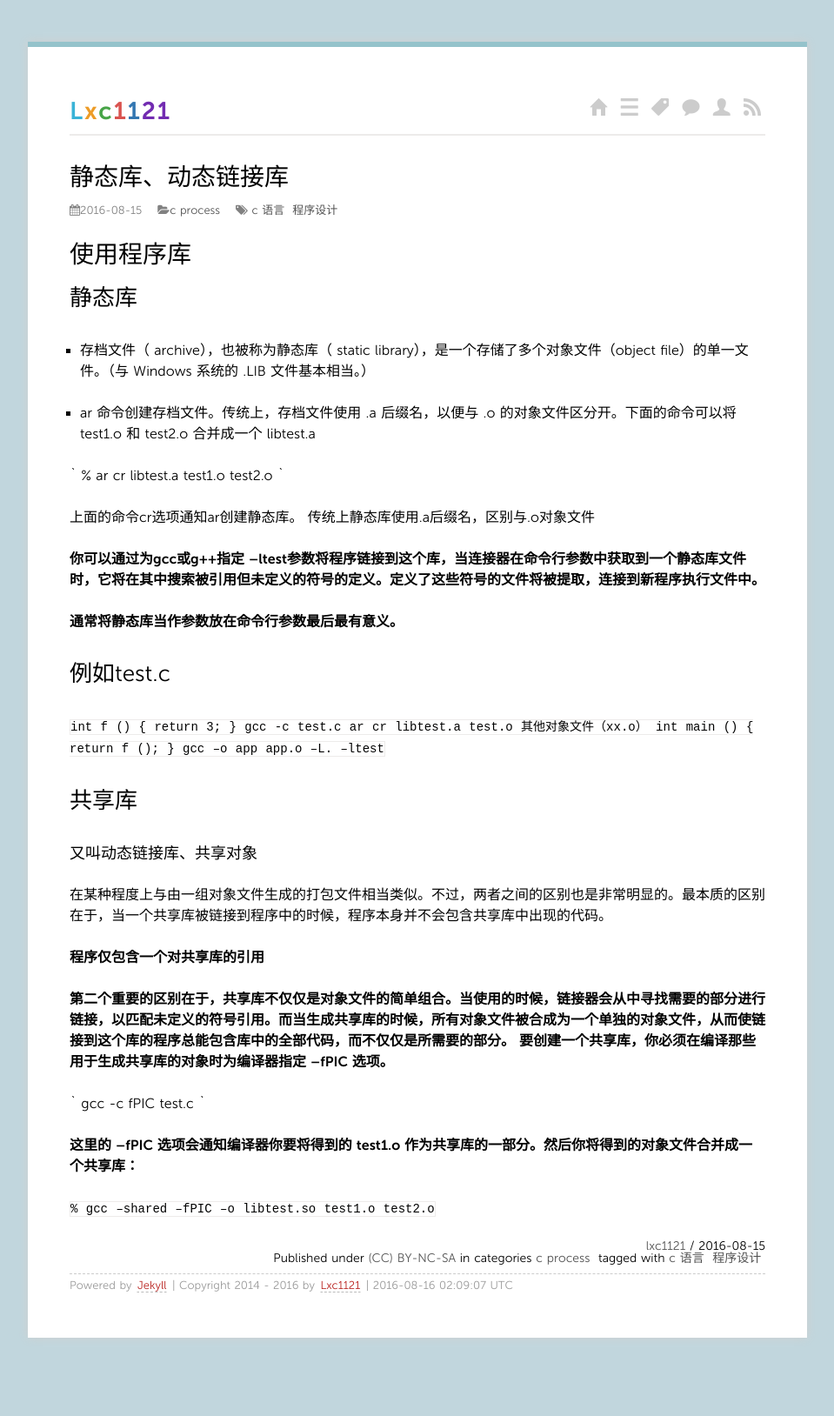
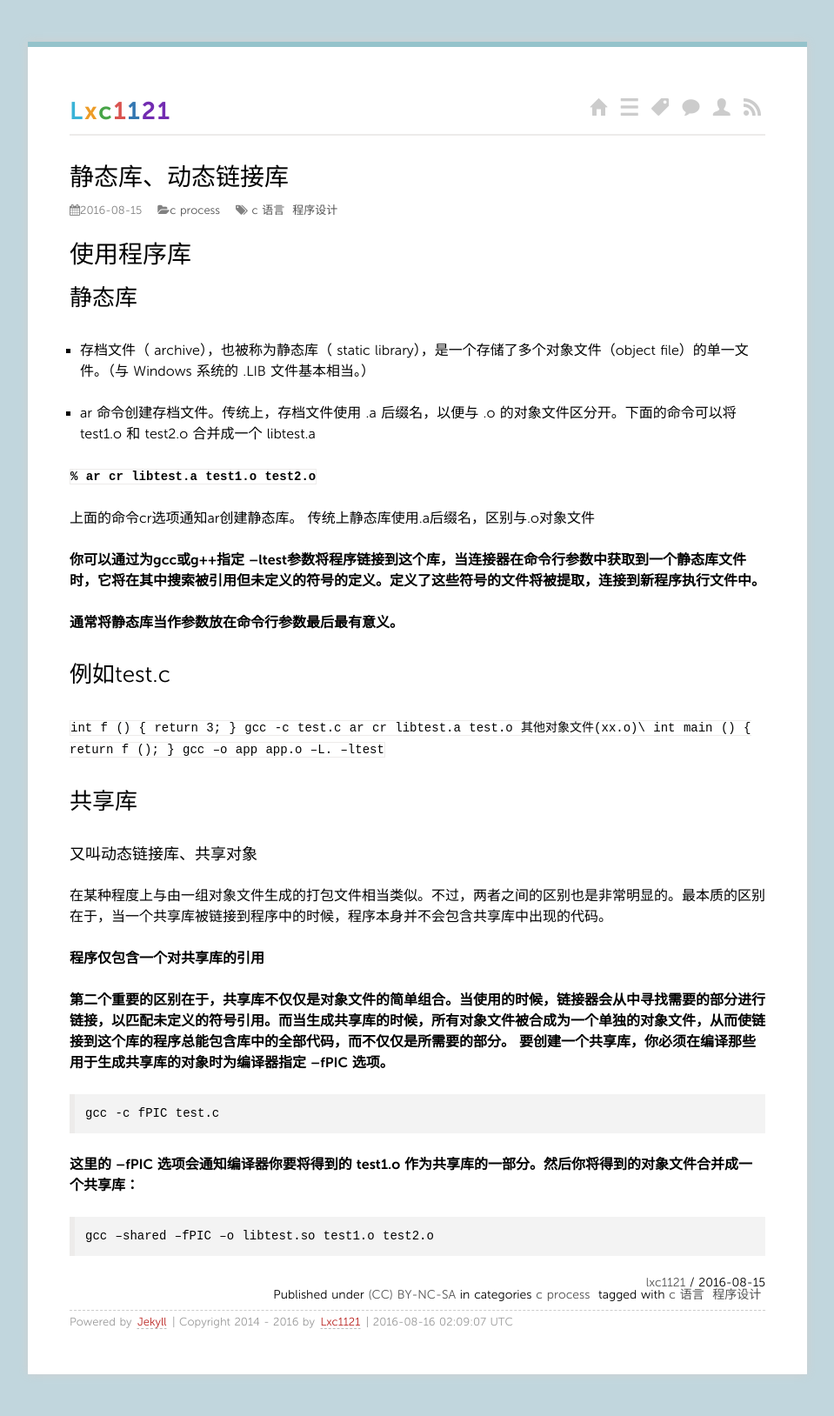
Before and after one commit to lxc1121/lxc1121.github.io, a Jekyll site: the page built from _posts/2016/2016-08-15-sharelib.md, in a window 1280 px wide. Shown: the whole page at 87% size, without its empty margins (160-1119 px from the left). Built offline with Jekyll 4.4.1, drawn with Linux system fonts in a browser that asks for light colours; nearby versions of some CDN libraries; comment, search, counter and statistics services are not loaded; before the commit the page ends 1586 px from its top, so only the background shows below that.

Commit message:
change md files

````diff
--- a/_posts/2016/2016-08-15-sharelib.md
+++ b/_posts/2016/2016-08-15-sharelib.md
@@ -15,7 +15,7 @@ tags:
 
 * ar 命令创建存档文件。传统上，存档文件使用 .a 后缀名，以便与 .o 的对象文件区分开。下面的命令可以将 test1.o 和 test2.o 合并成一个 libtest.a
 
-` % ar cr libtest.a test1.o test2.o `
+**`% ar cr libtest.a test1.o test2.o`**
 
 上面的命令cr选项通知ar创建静态库。
 传统上静态库使用.a后缀名，区别与.o对象文件
@@ -27,16 +27,16 @@ tags:
 ## 例如test.c
 
 ```int f ()
-{
-	return 3;
-}
-gcc -c test.c
-ar cr libtest.a test.o 其他对象文件（xx.o）
-int main ()
-{
-	return f ();
-}
-gcc –o app app.o –L. –ltest
+	{
+		return 3;
+	}
+	gcc -c test.c
+	ar cr libtest.a test.o 其他对象文件(xx.o)\
+	int main ()
+	{
+		return f ();
+	}
+	gcc –o app app.o –L. –ltest
 ```
 
 ## 共享库
@@ -50,8 +50,8 @@ gcc –o app app.o –L. –ltest
 **第二个重要的区别在于，共享库不仅仅是对象文件的简单组合。当使用的时候，链接器会从中寻找需要的部分进行链接，以匹配未定义的符号引用。而当生成共享库的时候，所有对象文件被合成为一个单独的对象文件，从而使链接到这个库的程序总能包含库中的全部代码，而不仅仅是所需要的部分。
 要创建一个共享库，你必须在编译那些用于生成共享库的对象时为编译器指定 –fPIC 选项。**
 
-` gcc -c fPIC test.c `
+	gcc -c fPIC test.c
 
 **这里的 –fPIC 选项会通知编译器你要将得到的 test1.o 作为共享库的一部分。然后你将得到的对象文件合并成一个共享库：**
 
-`% gcc –shared –fPIC –o libtest.so test1.o test2.o `
+	gcc –shared –fPIC –o libtest.so test1.o test2.o
````
